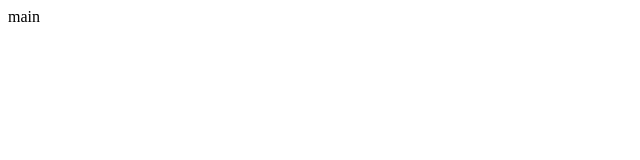
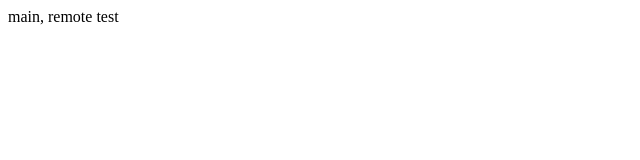
Before and after one commit to BanseokSuh/motd-admin, a React (Create React App) app: page / in a window 1280 px wide. Shown: the top 160 px of the page, without its empty margins (0-640 px from the left). Built offline with nearby package versions, Linux system fonts and the light colour scheme.

Commit message:
Feat: Remote test

```diff
--- a/src/App.tsx
+++ b/src/App.tsx
@@ -4,7 +4,7 @@ function App() {
   return (
     <div className="App">
       <header className="App-header">
-        main
+        main, remote test
       </header>
     </div>
   );
```
